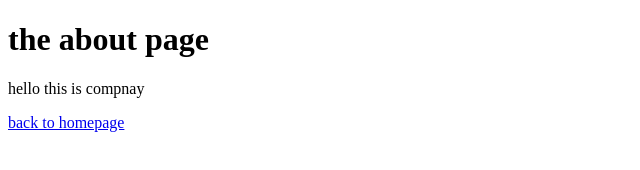
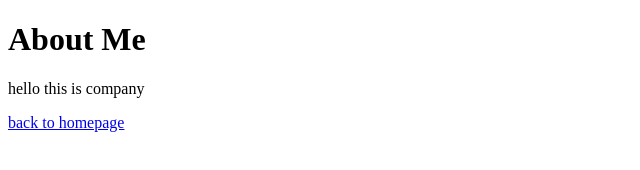
Before and after one commit to wandi900616/html-basic, a plain HTML site: page about.html in a window 1280 px wide. Shown: the whole page, without its empty margins (0-640 px from the left). Drawn offline with Linux system fonts and the light colour scheme.

Commit message:
first commit

```diff
--- a/about.html
+++ b/about.html
@@ -7,8 +7,8 @@
     <title>about</title>
   </head>
   <body>
-    <h1>the about page</h1>
-    <p>hello this is compnay</p>
+    <h1>About Me</h1>
+    <p>hello this is company</p>
     <a href="index.html">back to homepage</a>
   </body>
 </html>
```
